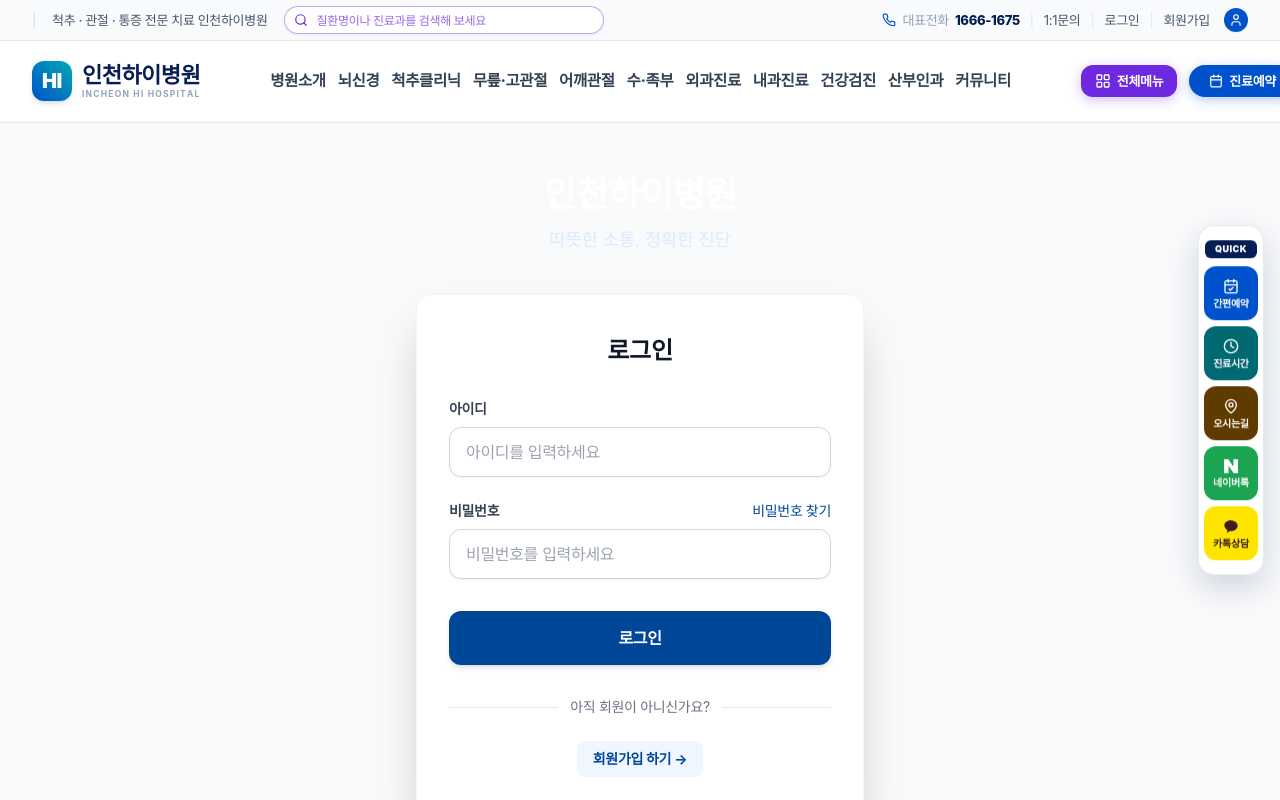
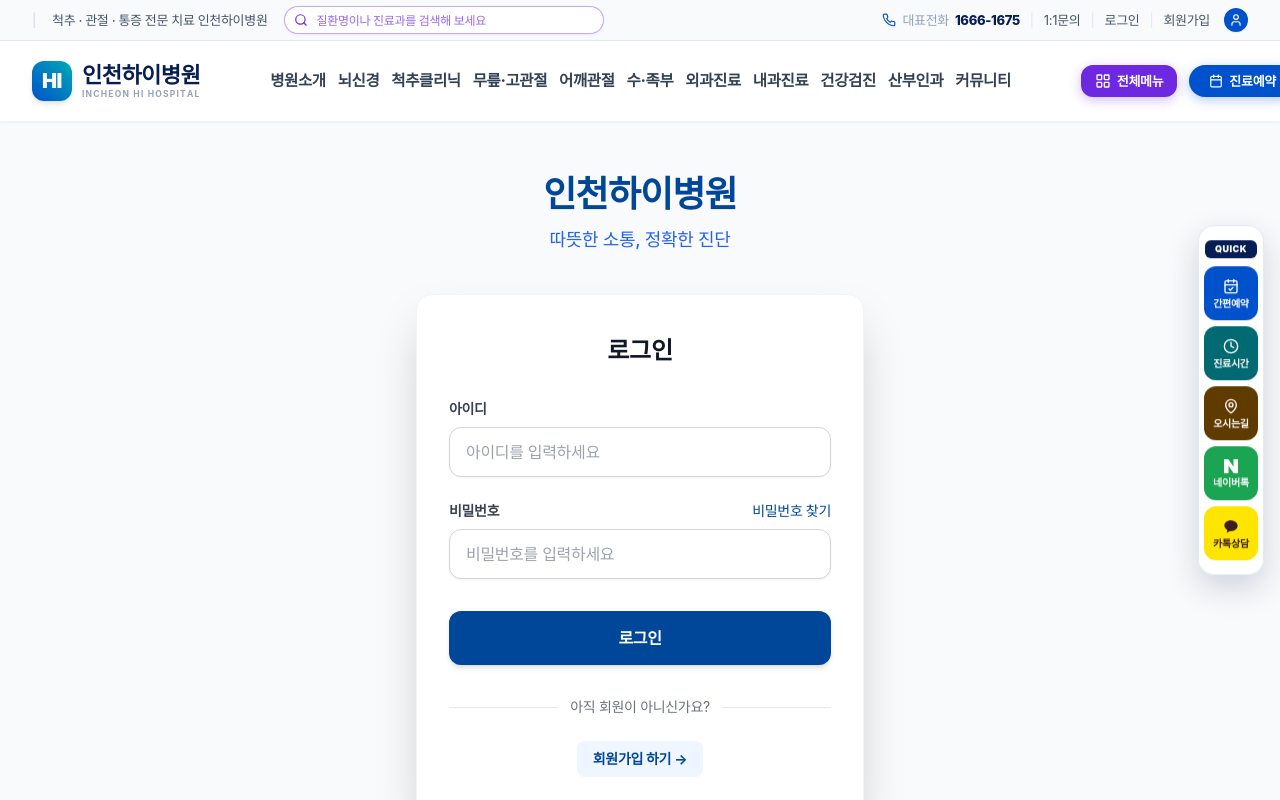
Before and after one commit to kmmld34-code/hihospital-project, a Next.js app in the folder lsk-frontend/: page /login in a window 1280 px wide. Shown: the top 800 px of the page. Built offline with nearby package versions, Linux system fonts and the light colour scheme; a web font is replaced by a local one.

Commit message:
style: fix login headline text color visibility

```diff
--- a/lsk-frontend/src/app/login/page.tsx
+++ b/lsk-frontend/src/app/login/page.tsx
@@ -47,8 +47,8 @@
       <div className="w-full max-w-md mx-auto z-10">
         <div className="text-center mb-10">
           {/* 로고 대신 병원 텍스트 및 신뢰감 주는 헤드라인 */}
-          <h2 className="text-4xl font-extrabold text-white tracking-tight">인천하이병원</h2>
-          <p className="mt-3 text-blue-100 text-lg">따뜻한 소통, 정확한 진단</p>
+          <h2 className="text-4xl font-extrabold text-[#00479A] tracking-tight">인천하이병원</h2>
+          <p className="mt-3 text-blue-600 text-lg font-medium">따뜻한 소통, 정확한 진단</p>
         </div>
 
         <div className="bg-white py-10 px-8 shadow-2xl rounded-2xl border border-gray-100">
```
